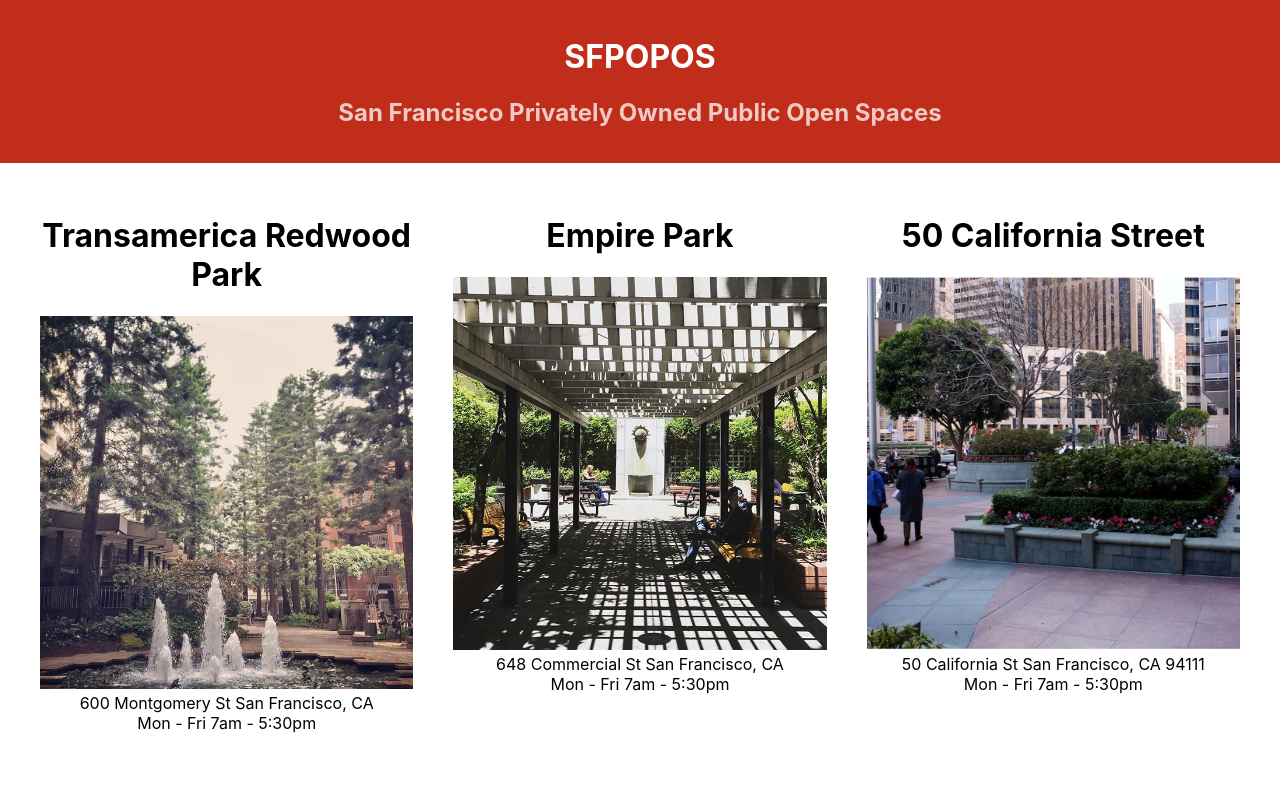
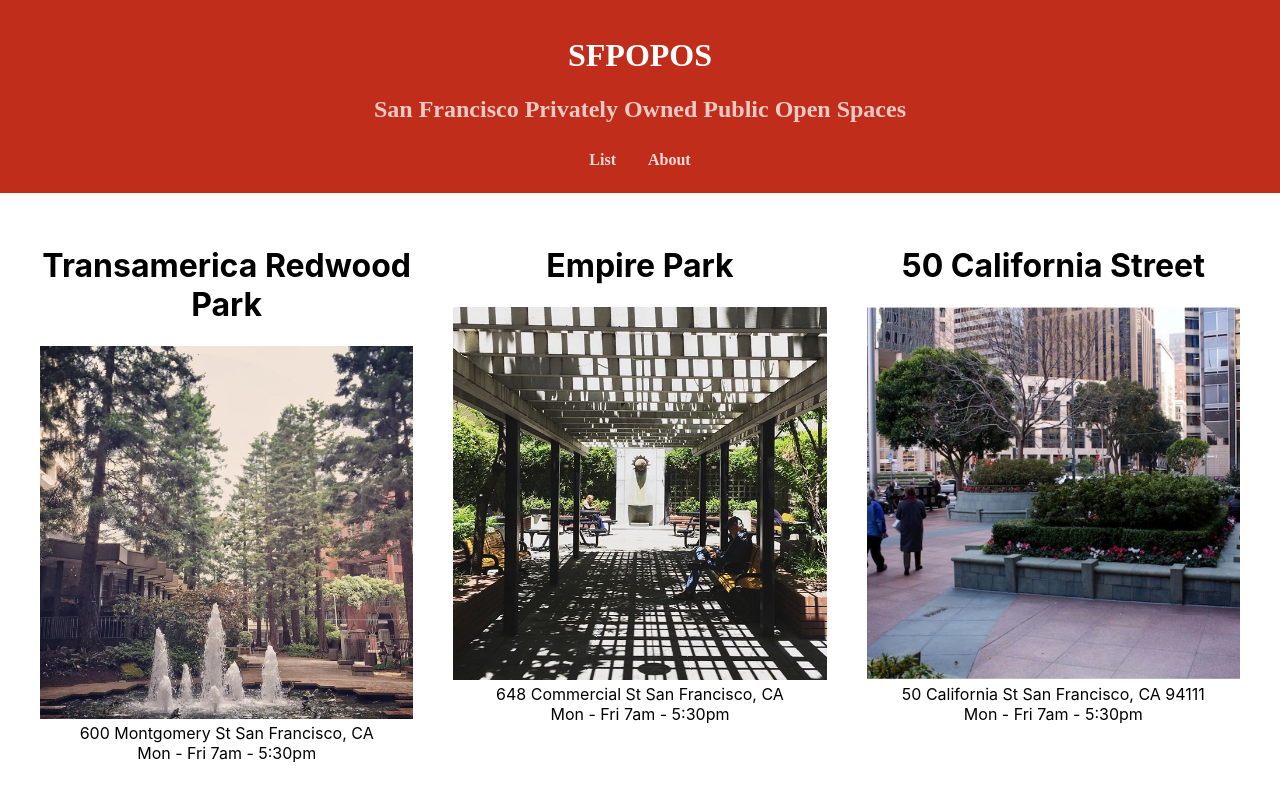
Before and after one commit to teknofage/React_sfpopos_site, a React (Create React App) app: page /#/ in a window 1280 px wide. Shown: the top 798 px of the page. Built offline with nearby package versions, Linux system fonts and the light colour scheme.

Commit message:
Title Stylez

```diff
--- a/package.json
+++ b/package.json
@@ -8,6 +8,7 @@
     "@testing-library/user-event": "^12.1.10",
     "react": "^17.0.1",
     "react-dom": "^17.0.1",
+    "react-router-dom": "^5.2.0",
     "react-scripts": "4.0.0",
     "web-vitals": "^0.2.4"
   },
--- /dev/null
+++ b/src/About.js
@@ -0,0 +1,18 @@
+import React from 'react'
+
+function About() {
+    return (
+        <div>
+            <h1>About SFPOPOS</h1>
+            <p>POPOS are publicly accessible spaces in
+        forms of plazas, terraces, atriums, small
+        parks, and even snippets which are provided
+        and maintained by private developers. In San
+        Francisco, POPOS mostly appear in the Downtown
+        office district area.</p>
+        </div>
+    )
+
+}
+
+export default About
--- a/src/App.js
+++ b/src/App.js
@@ -7,14 +7,21 @@
 // import POPOSDetails from './POPOSDetails/POPOSDetails'
 import POPOSList from './POPOSList';
 import Footer from './Footer';
+import About from './About'
+
+import { HashRouter as Router, Route } from 'react-router-dom'
+
 
 function App() {
   return (
-    <div className="App">
-      <Title />
-      <POPOSList />
-      <Footer />
-    </div>
+      <Router>
+        <div className="App">
+            <Title />
+            <Route exact path="/" component={POPOSList}/>
+            <Route path="/about" component={About} />
+            <Footer />
+        </div>
+    </Router>
   );
 }
 
--- a/src/Title.css
+++ b/src/Title.css
@@ -8,8 +8,20 @@
     margin-bottom: 2em;
     background-color: rgb(192, 45, 26);
     color: #fff;
+    font-family: montserrat;
+
 }
 
 .Title-Subtitle {
     color: rgba(255, 255, 255, 0.75);
+    font-family: montserrat;
+
 }
+
+.nav-link {
+    display: inline-block;
+    padding: 0.5em 1em;
+    color: rgba(255, 255, 255, 0.835);
+    font-weight: bold;
+    text-decoration: none;
+  }
--- a/src/Title.js
+++ b/src/Title.js
@@ -2,6 +2,7 @@
 
 import './Title.css';
 import React from 'react'
+import { NavLink } from 'react-router-dom';
 
 function Title() {
     return (
@@ -11,6 +12,10 @@
                     <div className="Title-Subtitle">
                         <h2>San Francisco Privately Owned Public Open Spaces</h2>
                     </div>
+                    <div>
+                        <NavLink className="nav-link" to="/">List</NavLink>
+                        <NavLink className="nav-link" to="/about">About</NavLink>
+                    </div>
             </header>
         </div>
 
```
Also changed, not shown: 1 other file (tests, documents, lock files or other folders).
